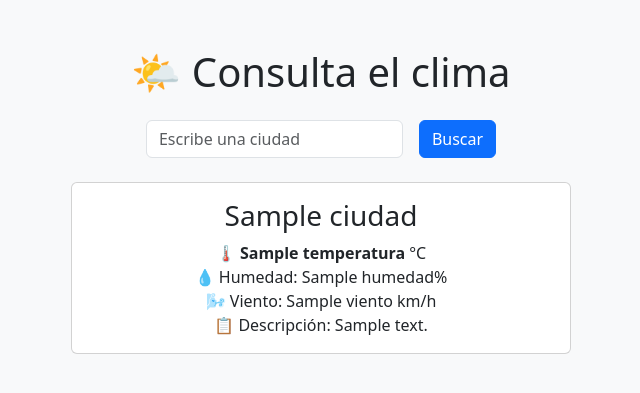
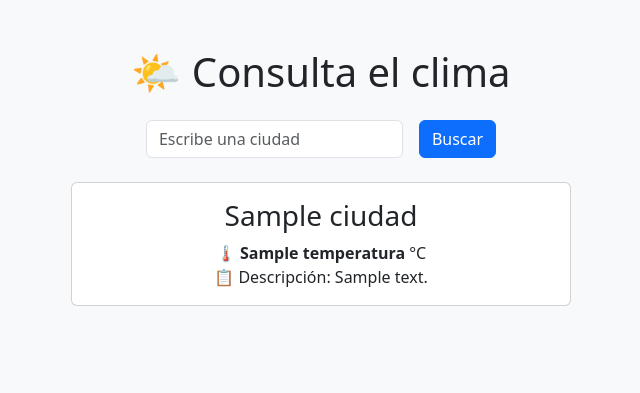
Before and after one commit to Maxtrax696/clima-app, a Flask app: template app/templates/index.html in a window 1280 px wide. Shown: the top 393 px of the page, without its empty margins (319-959 px from the left). Run offline with Flask 3, Linux system fonts and the light colour scheme; the template is opened without the code that fills it: most values are stand-ins (such as "Sample title", 1, 10 or a date in 2020).

Commit message:
Update index.html
Eliminacion de informacion innecesaria

```diff
--- a/app/templates/index.html
+++ b/app/templates/index.html
@@ -33,8 +33,6 @@
                 <h3 class="card-title text-center">{{ clima.ciudad }}</h3>
                 <p class="card-text text-center">
                     🌡 <strong>{{ clima.temperatura }}</strong> °C<br>
-                    💧 Humedad: {{ clima.humedad }}%<br>
-                    🌬 Viento: {{ clima.viento }} km/h<br>
                     📋 Descripción: {{ clima.descripcion }}
                 </p>
             </div>
```
